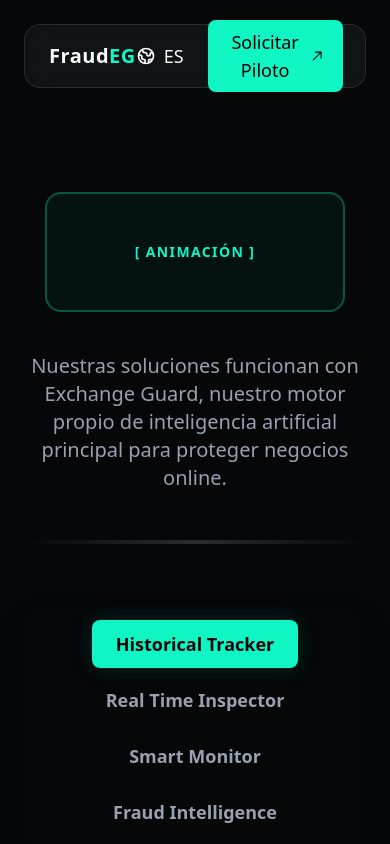
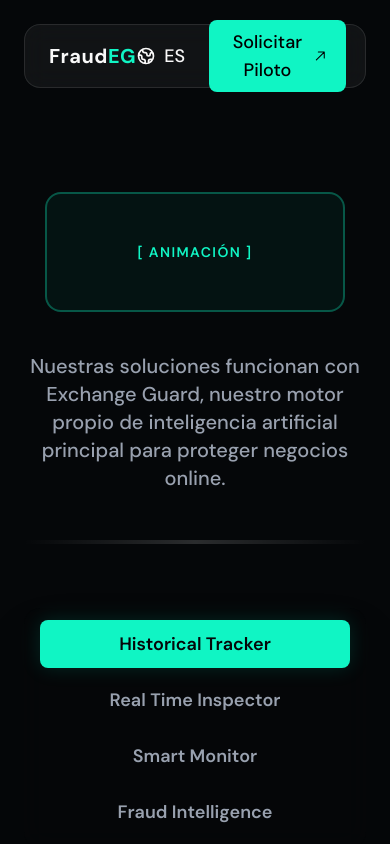
Before and after one commit to NayeliGS/PruebasFrau, a React (Vite) app: page / in a window 390 px wide. Shown: the top 844 px of the page. Built offline with nearby package versions, Linux system fonts and the light colour scheme.

Commit message:
Botones todo ok

```diff
--- a/src/components/landing/Footer.tsx
+++ b/src/components/landing/Footer.tsx
@@ -4,13 +4,14 @@
   const { t } = useTranslation();
 
   return (
-    <div className="w-full flex justify-center p-6 mt-10 font-sans">
+    <div className="w-full flex justify-center p-6 mt-10 font-sans overflow-hidden">
 
       <div className="w-full max-w-[1300px] relative">
 
-        <div className="absolute -top-16 -left-16 w-80 h-80 bg-[#10F5C4]/25 blur-[100px] rounded-full pointer-events-none z-0"></div>
+        <div className="absolute -bottom-1 -left-26 w-90 h-80 bg-[#10F5C4]/25 blur-[100px] rounded-full pointer-events-none z-0"></div>
 
-        <div className="absolute -bottom-16 -right-16 w-80 h-80 bg-[#10F5C4]/25 blur-[100px] rounded-full pointer-events-none z-0"></div>
+        <div className="absolute -bottom-16 -right-17 w-90 h-80 bg-[#10F5C4]/25 blur-[100px] rounded-full pointer-events-none z-0"></div>
+
         <footer className="relative z-10 w-full bg-[#050709] border border-white/5 rounded-3xl py-12 px-8 md:px-16 flex flex-col shadow-2xl">
 
           <div className="grid grid-cols-1 md:grid-cols-5 gap-12 md:gap-8 mb-16">
@@ -28,26 +29,20 @@
             </div>
 
             <div className="flex flex-col gap-5">
-
               <h4 className="text-lg font-bold leading-7 text-[#A1A8B0] tracking-wider">{t('footer.product')}</h4>
-
               <a href="#" className="text-base font-normal leading-6 text-[#9CA3AF] hover:text-[#10F5C4] transition-colors">{t('footer.solutions')}</a>
               <a href="#" className="text-base font-normal leading-6 text-[#9CA3AF] hover:text-[#10F5C4] transition-colors">{t('footer.integrations')}</a>
             </div>
 
             <div className="flex flex-col gap-5">
-
               <h4 className="text-lg font-bold leading-7 text-[#A1A8B0] tracking-wider">{t('footer.company')}</h4>
-
               <a href="#" className="text-base font-normal leading-6 text-[#9CA3AF] hover:text-[#10F5C4] transition-colors">{t('footer.aboutUs')}</a>
               <a href="#" className="text-base font-normal leading-6 text-[#9CA3AF] hover:text-[#10F5C4] transition-colors">{t('footer.investors')}</a>
               <a href="#" className="text-base font-normal leading-6 text-[#9CA3AF] hover:text-[#10F5C4] transition-colors">{t('footer.contact')}</a>
             </div>
 
             <div className="flex flex-col gap-5">
-
               <h4 className="text-lg font-bold leading-7 text-[#A1A8B0] tracking-wider">{t('footer.legal')}</h4>
-
               <a href="#" className="text-base font-normal leading-6 text-[#9CA3AF] hover:text-[#10F5C4] transition-colors">{t('footer.privacy')}</a>
               <a href="#" className="text-base font-normal leading-6 text-[#9CA3AF] hover:text-[#10F5C4] transition-colors">{t('footer.terms')}</a>
               <a href="#" className="text-base font-normal leading-6 text-[#9CA3AF] hover:text-[#10F5C4] transition-colors">{t('footer.cookies')}</a>
--- a/src/components/landing/HeroSolutions.tsx
+++ b/src/components/landing/HeroSolutions.tsx
@@ -7,14 +7,13 @@
     { id: 'tracker', label: t('hero.tab1'), isActive: true },
     { id: 'inspector', label: t('hero.tab2'), isActive: false },
     { id: 'monitor', label: t('hero.tab3'), isActive: false },
-    { id: 'intelligence', label: t('hero.tab4'), isActive: false },
+    { id: 'intelligence', label: t('hero.tab4'), isActive: false }
   ];
 
   return (
-    <section className="w-full flex flex-col items-center mt-20 px-6 font-sans relative pb-16">
+    <section className="w-full flex flex-col items-center mt-20 font-sans relative pb-16 px-6">
 
-
-      <div className="w-[300px] md:w-[500px] h-[120px] border-2  border-[#10F5C4]/30 bg-[#10F5C4]/5 rounded-2xl flex items-center justify-center mb-10">
+      <div className="w-[300px] md:w-[500px] h-[120px] border-2 border-[#10F5C4]/30 bg-[#10F5C4]/5 rounded-2xl flex items-center justify-center mb-10">
         <span className="text-[#10F5C4] font-semibold tracking-widest uppercase text-sm">
           [ Animación ]
         </span>
@@ -26,16 +25,16 @@
 
       <div className="w-full max-w-4xl h-[4px] bg-gradient-to-r from-transparent via-white/15 to-transparent mb-16"></div>
 
-      <div className="sticky top-4 z-50 w-full max-w-5xl mx-auto flex items-center max-sm:flex-col justify-start md:justify-center gap-2 md:gap-4 rounded-2xl shadow-2xl px-4 py-3 border-none ">
+
+      <div className="sticky top-4 z-50 w-full max-w-5xl mx-auto flex flex-col md:flex-row justify-center gap-2 md:gap-4 items-center rounded-2xl shadow-2xl px-4 py-3 border-none bg-[#050709]/80 backdrop-blur-md">
         {modules.map((mod) => (
           <a
             href={`#${mod.id}`}
             key={mod.id}
-
-            className={`shrink-0 w-auto px-6 h-[48px] flex items-center justify-center rounded-lg text-lg font-semibold leading-6 whitespace-nowrap transition-all duration-300 scroll-smooth border-none outline-none ${
+            className={`shrink-0 w-full md:w-auto px-6 h-[48px] flex items-center justify-center rounded-lg text-lg font-semibold leading-6 whitespace-nowrap transition-all duration-300 scroll-smooth border-none outline-none ${
               mod.isActive
                 ? 'bg-[#10F5C4] text-[#050709] shadow-[0_0_20px_rgba(16,245,196,0.15)]'
-                : 'bg-transparent text-gray-400 hover:text-[#F9F9F9]'
+                : 'bg-transparent text-gray-400 hover:text-[#F9F9F9] hover:bg-white/5'
             }`}
           >
             {mod.label}
--- a/src/index.css
+++ b/src/index.css
@@ -1,12 +1,11 @@
-@import "tailwindcss";
 @import url('https://fonts.googleapis.com/css2?family=DM+Sans:opsz,wght@9..40,100..1000&display=swap');
 @import "tailwindcss";
+
 @theme {
   --font-sans: "DM Sans", ui-sans-serif, system-ui, sans-serif;
 }
-body, html {
+
+html, body {
+  background-color: #050709;
   overflow-x: hidden;
-  background-color: #050709;
-  margin: 0;
-  padding: 0;
 }
--- a/src/pages/Solutions.tsx
+++ b/src/pages/Solutions.tsx
@@ -6,7 +6,7 @@
 
 export const Solutions = () => {
   return (
-    <div className="min-h-screen bg-[#050709] text-[#F9F9F9] flex flex-col font-sans">
+    <div className=" bg-[#050709] text-[#F9F9F9] flex flex-col font-sans">
       <Navbar />
       <main className="flex-grow flex flex-col items-center w-full">
         <HeroSolutions />
```
